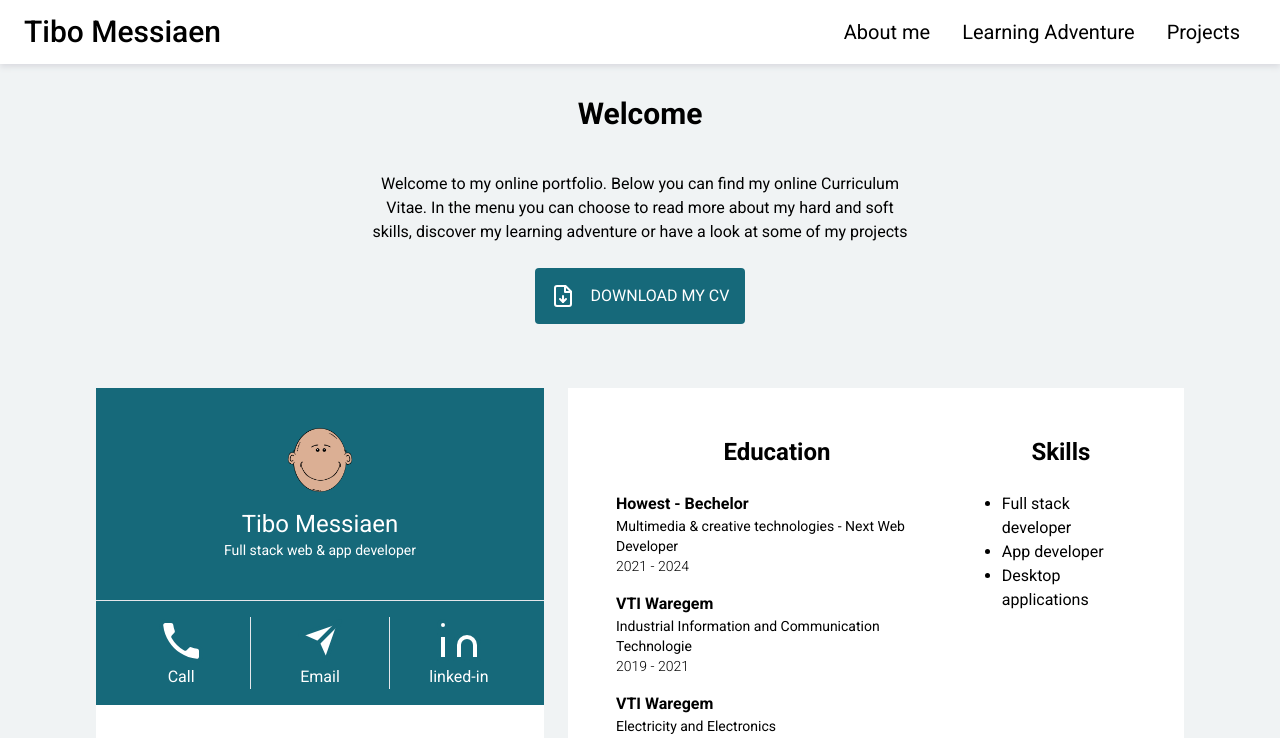
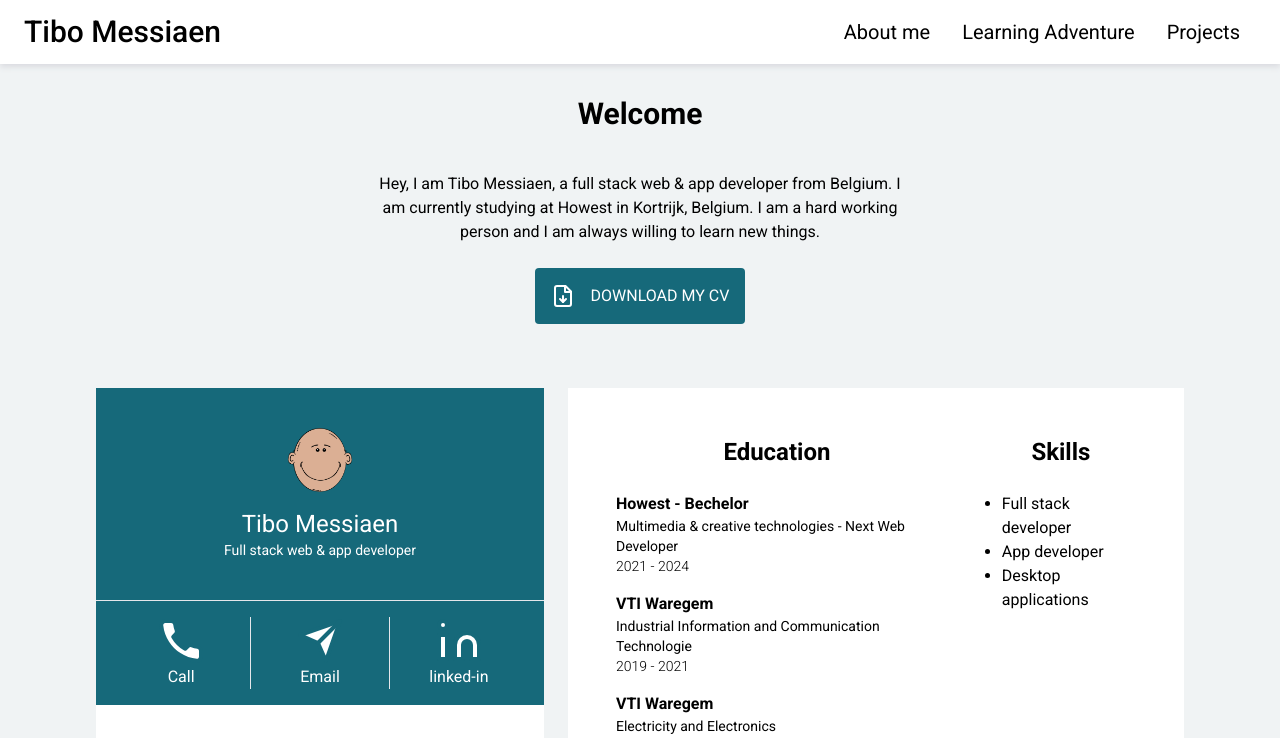
Before and after one commit to Vandammecasper/Portfolio, a React (Vite) app in the folder Portfolio/: page / in a window 1280 px wide. Shown: the top 738 px of the page. Built offline with nearby package versions, Linux system fonts and the light colour scheme.

Commit message:
Home page rewriting text

```diff
--- a/Portfolio/src/routes/Home.tsx
+++ b/Portfolio/src/routes/Home.tsx
@@ -18,9 +18,7 @@ function Home() {
       <Title title="Welcome"/>
 
       <p className='text-center text-sm px-4 pb-4 max-w-lg m-auto xl:text-base xl:max-w-xl xl:pb-6 2xl:text-xl 2xl:max-w-2xl 2xl:pb-8'>
-        Welcome to my online portfolio. Below you can find my online Curriculum Vitae.
-        In the menu you can choose to read more about my hard and soft skills,
-        discover my learning adventure or have a look at some of my projects
+        Hey, I am Tibo Messiaen, a full stack web & app developer from Belgium. I am currently studying at Howest in Kortrijk, Belgium. I am a hard working person and I am always willing to learn new things.
       </p>
 
       <a href={cv} target="_blank" className='flex place-items-center place-content-center bg-caribbean-current w-fit m-auto text-white rounded mb-16 hover:text-orange-peel'>
@@ -86,7 +84,7 @@ function Home() {
             </div>
 
         </div>
-        <div className='bg-white p-12 m-auto mb-16 xl:inline-block max-w-lg xl:h-200  xl:max-w-3xl xl:flex xl:flex-start'>
+        <div className='bg-white relative overflow-hidden p-12 m-auto mb-16 max-w-lg xl:h-200 xl:max-w-3xl xl:flex xl:flex-start'>
           <div className='inline-block xl:mr-12'>
             <h2 className='text-2xl text-center font-bold mb-6'>Education</h2>
 
@@ -118,6 +116,10 @@ function Home() {
 
           </div>
 
+          <div className='invisible xl:visible absolute bg-caribbean-current h-48 w-200 -rotate-45 bottom-0'>
+
+          </div>
+
         </div>
       </div>
     </div>
--- a/Portfolio/tailwind.config.cjs
+++ b/Portfolio/tailwind.config.cjs
@@ -21,11 +21,16 @@ module.exports = {
       },
       spacing: {
         '22' : '5.5rem',
+        '100': '25rem',
         '128': '32rem',
         '144': '36rem',
         '160': '40rem',
         '192': '48rem',
         '200': '50rem',
+        '250': '62.5rem',
+        '300': '75rem',
+        '400': '100rem',
+        '500': '125rem',
       },
       boxShadow: {
         'header': '0 3px 6px 0 #dadbe0;',
```
